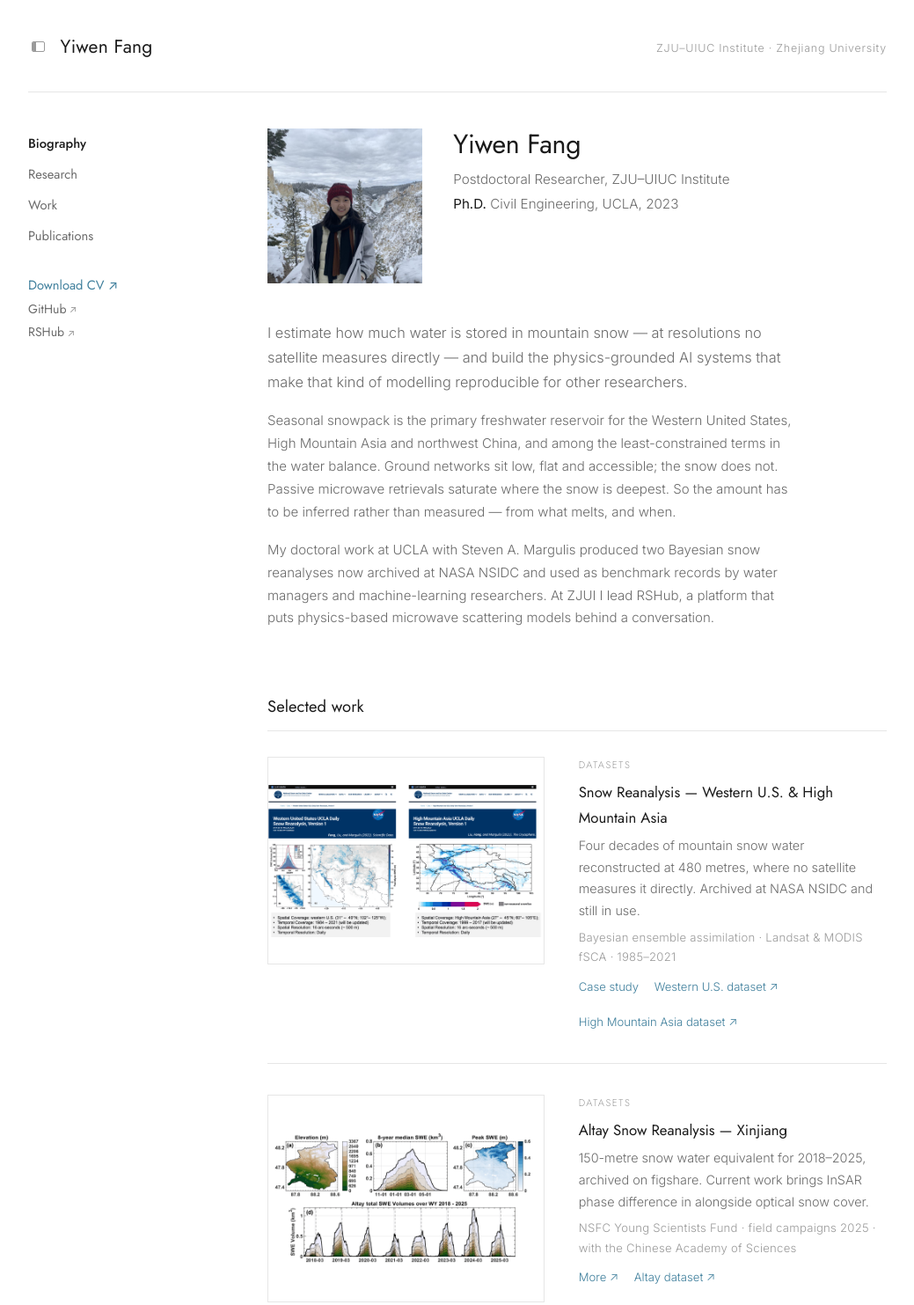
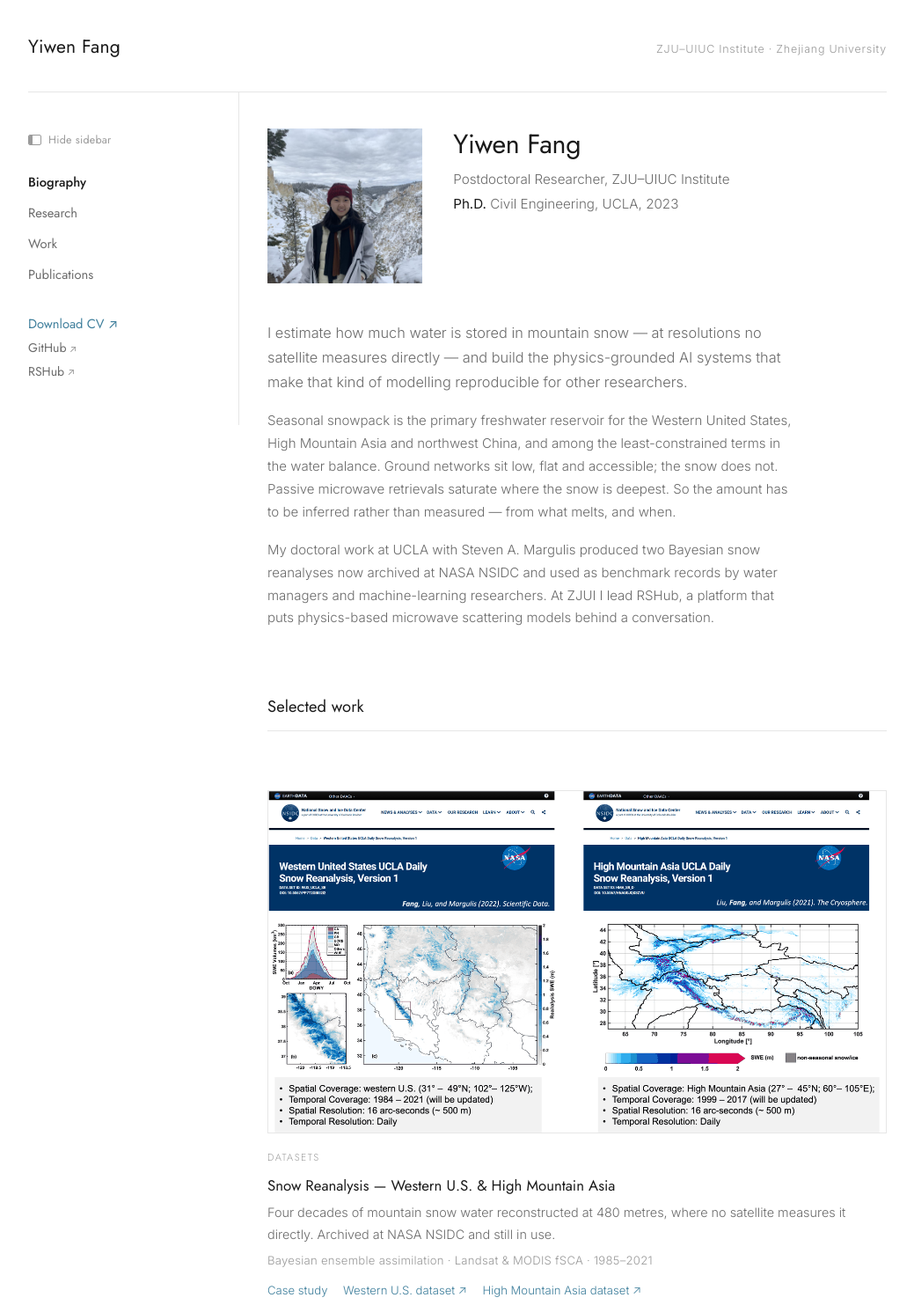
Before and after one commit to yiwenff/yiwenff.github.io, a plain HTML site: page index.html in a window 1280 px wide. Shown: the top 1483 px of the page at 88% size, without its empty margins (120-1159 px from the left). Drawn offline with Linux system fonts and the light colour scheme.

Commit message:
Stack Selected work, move sidebar toggle above Biography
- Selected work stacks: figure on top, text below, full content width.
  Figures go from 315px to 698px wide, 970px with the sidebar hidden.
  In this layout the figure keeps its own aspect instead of being
  letterboxed into a fixed 4:3 box, so no figure is padded with dead
  white space. Controlled by "stack" on .rows — remove it to go back to
  thumbnail-left.
- The toggle now reads "Hide sidebar" and sits above Biography. A second
  copy lives in the masthead and appears only when the rail is hidden,
  since the in-rail one goes away with the rail.
- The resize handle now draws a permanent hairline down the rail's right
  edge, accent-coloured on hover, instead of only appearing on hover —
  it was there before but there was nothing to aim at.

Co-Authored-By: Claude Opus 5 <noreply@anthropic.com>

```diff
--- a/css/site.css
+++ b/css/site.css
@@ -90,6 +90,16 @@ em{font-style:italic}
 @media (max-width:980px){ .row{grid-template-columns:minmax(0,.8fr) minmax(0,1fr); gap:1.8rem} }
 .row:first-child{border-top:none; padding-top:.4rem}
 @media (max-width:640px){ .row{grid-template-columns:1fr; gap:.9rem} }
+
+/* stacked variant — figure on top, text below. Add "stack" to .rows to use it.
+   The figure keeps its own aspect here rather than being letterboxed into a
+   fixed box, so nothing is padded with dead white space. */
+.rows.stack .row{grid-template-columns:minmax(0,1fr); gap:1.15rem; padding:2.8rem 0}
+.rows.stack .row figure.shot{aspect-ratio:auto; width:100%; max-height:26rem;
+     display:flex; align-items:center; justify-content:center; background:#fff}
+.rows.stack .row figure.shot img{width:auto; height:auto; max-width:100%; max-height:26rem;
+     object-fit:contain}
+.rows.stack .row .meta{max-width:42rem}
 .row .type{font-family:var(--disp); font-size:.7rem; letter-spacing:.14em; text-transform:uppercase;
            color:var(--ink-3); margin:0 0 .45rem; display:block}
 .row .meta{font-size:.9rem; color:var(--ink-2); margin:.3rem 0 0}
@@ -155,7 +165,14 @@ footer{grid-column:1/-1; border-top:1px solid var(--rule); padding:1.6rem 0 3rem
 
 .railtoggle{appearance:none; background:none; border:0; padding:.25rem; margin:0;
             color:var(--ink-3); cursor:pointer; display:inline-flex; align-items:center;
-            border-radius:3px; flex:none; transition:color .15s, background .15s}
+            gap:.5rem; border-radius:3px; flex:none; transition:color .15s, background .15s}
+/* in the rail, above Biography */
+.railtoggle.in-rail{margin:0 0 1.15rem; padding:.25rem .3rem .25rem 0;
+            font-family:var(--disp); font-size:.78rem; letter-spacing:.02em; color:var(--ink-3)}
+.railtoggle.in-rail:hover{background:none; color:var(--ink)}
+/* the masthead copy is the only way back once the rail is gone */
+.mast .railtoggle{display:none}
+body.rail-collapsed .mast .railtoggle{display:inline-flex}
 .railtoggle:hover{color:var(--ink); background:#f1f1ef}
 .railtoggle:focus-visible{outline:2px solid var(--accent); outline-offset:1px}
 .railtoggle .pi{width:15px; height:12px; border:1px solid currentColor; border-radius:2px;
@@ -169,11 +186,11 @@ aside{position:sticky}
 .railgrip{position:absolute; top:0; bottom:0; right:calc(var(--railgap) / -2 - 3px); width:7px;
           cursor:col-resize; z-index:5; touch-action:none}
 .railgrip::after{content:""; position:absolute; top:0; bottom:0; left:3px; width:1px;
-          background:var(--rule-2); opacity:0; transition:opacity .15s}
-.railgrip:hover::after,body.rail-dragging .railgrip::after{opacity:1}
+          background:var(--rule); transition:background .15s, width .15s, left .15s}
+.railgrip:hover::after,body.rail-dragging .railgrip::after{background:var(--accent); width:2px; left:2px}
 body.rail-dragging{cursor:col-resize; user-select:none}
 
-/* collapsed: the rail is gone entirely — the toggle lives in the masthead */
+/* collapsed: the rail is gone entirely — only the masthead toggle remains */
 body.rail-collapsed{--railgap:0px}
 body.rail-collapsed aside{display:none}
 /* aside leaves the flow, so the grid must drop to a single column —
--- a/index.html
+++ b/index.html
@@ -22,13 +22,14 @@
 <div class="page">
 
   <div class="mast">
-    <span class="nmwrap"><button class="railtoggle" aria-expanded="true" aria-controls="railnav" title="Hide menu" aria-label="Hide menu"><span class="pi" aria-hidden="true"></span></button><span class="nm">Yiwen Fang</span></span>
+    <span class="nmwrap"><button class="railtoggle" aria-expanded="true" aria-controls="railnav" title="Show sidebar" aria-label="Show sidebar"><span class="pi" aria-hidden="true"></span></button><span class="nm">Yiwen Fang</span></span>
     <span class="aff">ZJU–UIUC Institute · Zhejiang University</span>
   </div>
   <div class="hr"></div>
 
   <aside>
     <div class="railgrip" role="separator" aria-orientation="vertical" aria-label="Resize menu" title="Drag to resize"></div>
+    <button class="railtoggle in-rail" aria-expanded="true" aria-controls="railnav" title="Hide sidebar" aria-label="Hide sidebar"><span class="pi" aria-hidden="true"></span><span class="lbl">Hide sidebar</span></button>
     <nav id="railnav">
       <a href="index.html" aria-current="page">Biography</a>
       <a href="research.html">Research</a>
@@ -70,7 +71,7 @@
 
     <section>
       <h2>Selected work</h2>
-      <div class="rows">
+      <div class="rows stack">
         <article class="row">
           <figure class="shot r43 fit"><img src="img/work-snowreanalysis.png" alt="NASA NSIDC landing pages for the Western U.S. and High Mountain Asia UCLA Daily Snow Reanalysis datasets"></figure>
           <div>
--- a/js/site.js
+++ b/js/site.js
@@ -13,28 +13,35 @@
   function save(k, v) { try { localStorage.setItem(k, v); } catch (e) {} }
   function load(k)    { try { return localStorage.getItem(k); } catch (e) { return null; } }
 
-  var btn  = document.querySelector('.railtoggle');
+  // two toggles: one in the rail above Biography, one in the masthead that is
+  // the only way back once the rail is gone.
+  var btns = document.querySelectorAll('.railtoggle');
   var grip = document.querySelector('.railgrip');
 
   function setRail(collapsed) {
     body.classList.toggle('rail-collapsed', collapsed);
-    if (!btn) return;
-    btn.setAttribute('aria-expanded', String(!collapsed));
-    var label = collapsed ? 'Show menu' : 'Hide menu';
-    btn.title = label;
-    btn.setAttribute('aria-label', label);
+    Array.prototype.forEach.call(btns, function (b) {
+      b.setAttribute('aria-expanded', String(!collapsed));
+      var label = collapsed ? 'Show sidebar' : 'Hide sidebar';
+      b.title = label;
+      b.setAttribute('aria-label', label);
+      var lbl = b.querySelector('.lbl');
+      if (lbl) lbl.textContent = label;
+    });
   }
 
   // restore a saved width before anything is interactive
   var savedW = parseInt(load(KEY_W), 10);
   if (savedW >= MIN && savedW <= MAX) root.style.setProperty('--rail', savedW + 'px');
 
-  if (btn) {
+  if (btns.length) {
     setRail(body.classList.contains('rail-collapsed'));
-    btn.addEventListener('click', function () {
-      var next = !body.classList.contains('rail-collapsed');
-      setRail(next);
-      save(KEY_OPEN, next ? '1' : '0');
+    Array.prototype.forEach.call(btns, function (b) {
+      b.addEventListener('click', function () {
+        var next = !body.classList.contains('rail-collapsed');
+        setRail(next);
+        save(KEY_OPEN, next ? '1' : '0');
+      });
     });
     // arm the width transition only after the restored state has painted
     setTimeout(function () { body.classList.add('rail-ready'); }, 0);
```
Also changed, not shown: publications.html (+2 -1 lines), research.html (+2 -1 lines), work.html (+2 -1 lines).
